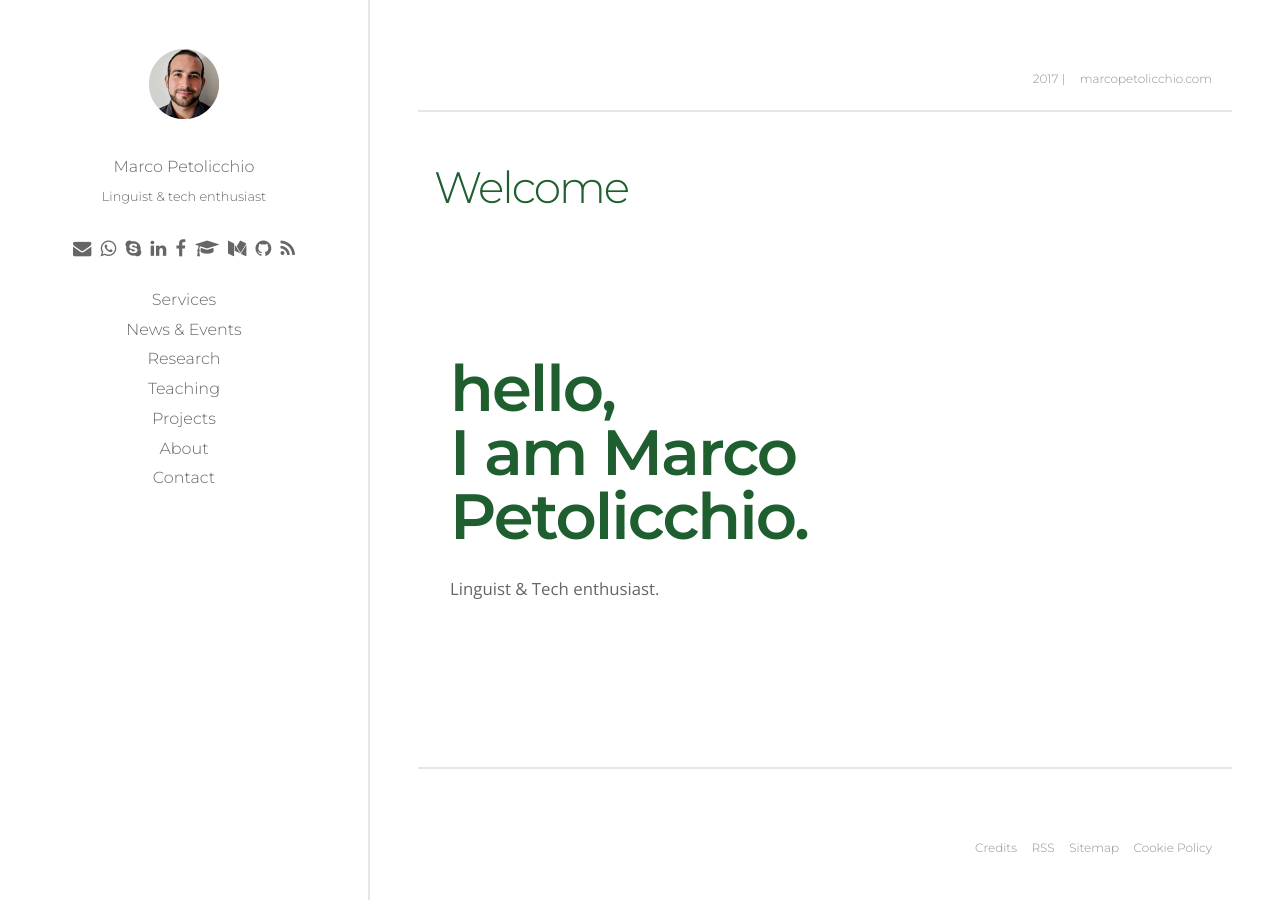
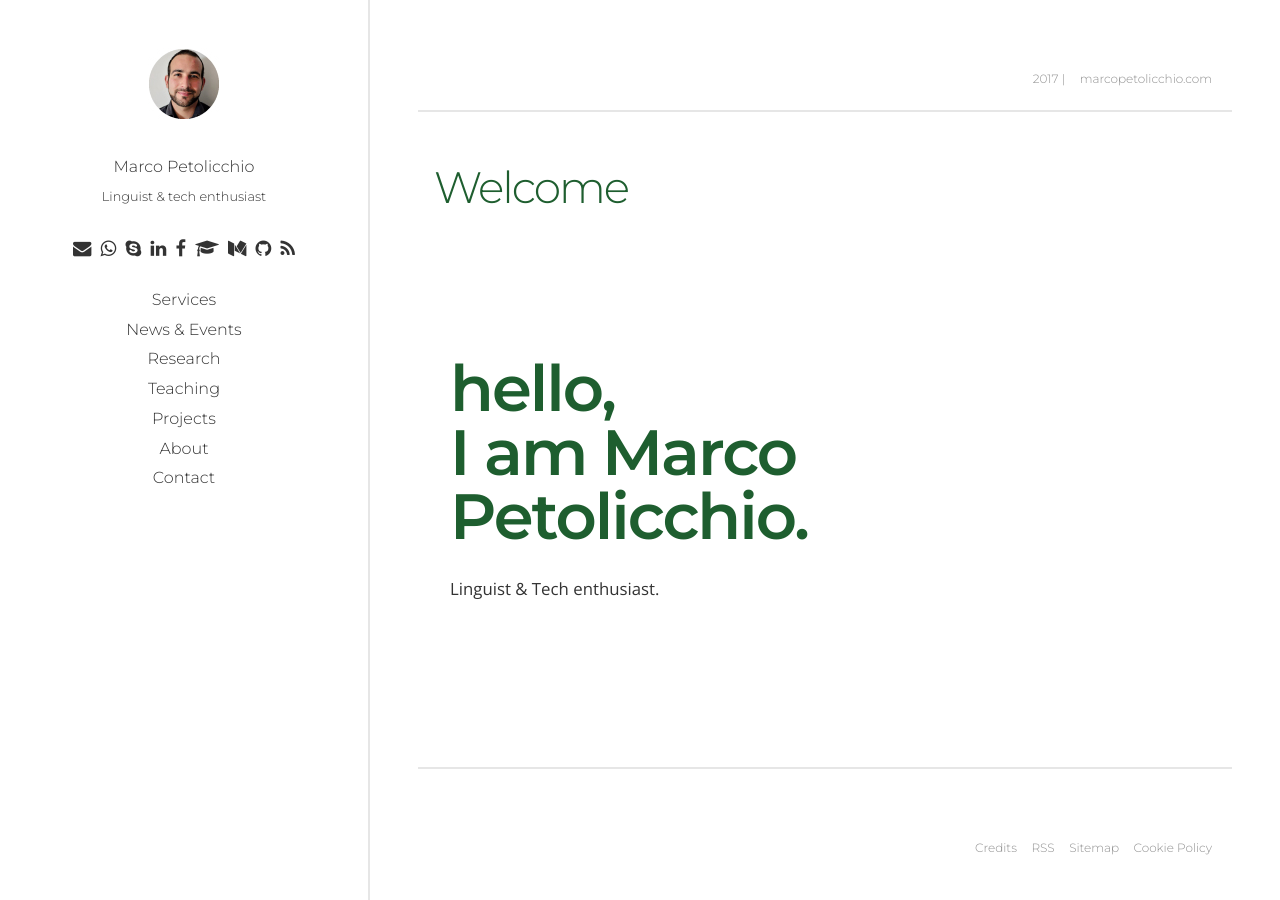
Before and after one commit to p-marco/p-marco.github.io, a Jekyll site: the page built from index.md, in a window 1280 px wide. Built offline with Jekyll 4.4.1, drawn with Linux system fonts in a browser that asks for light colours.

Commit message:
new commit

```diff
--- a/assets/css/styles.scss
+++ b/assets/css/styles.scss
@@ -9,7 +9,7 @@ $font-heading: "Montserrat", sans-serif;
 $font-base: "Open Sans", sans-serif;
 $color-brand: #1e5e2f ;
 $color-accent: #e6e6e6;
-$color-accent--dark: #666;
+$color-accent--dark: #333;
 $unit-grid: 1.6rem;
 
 
```
